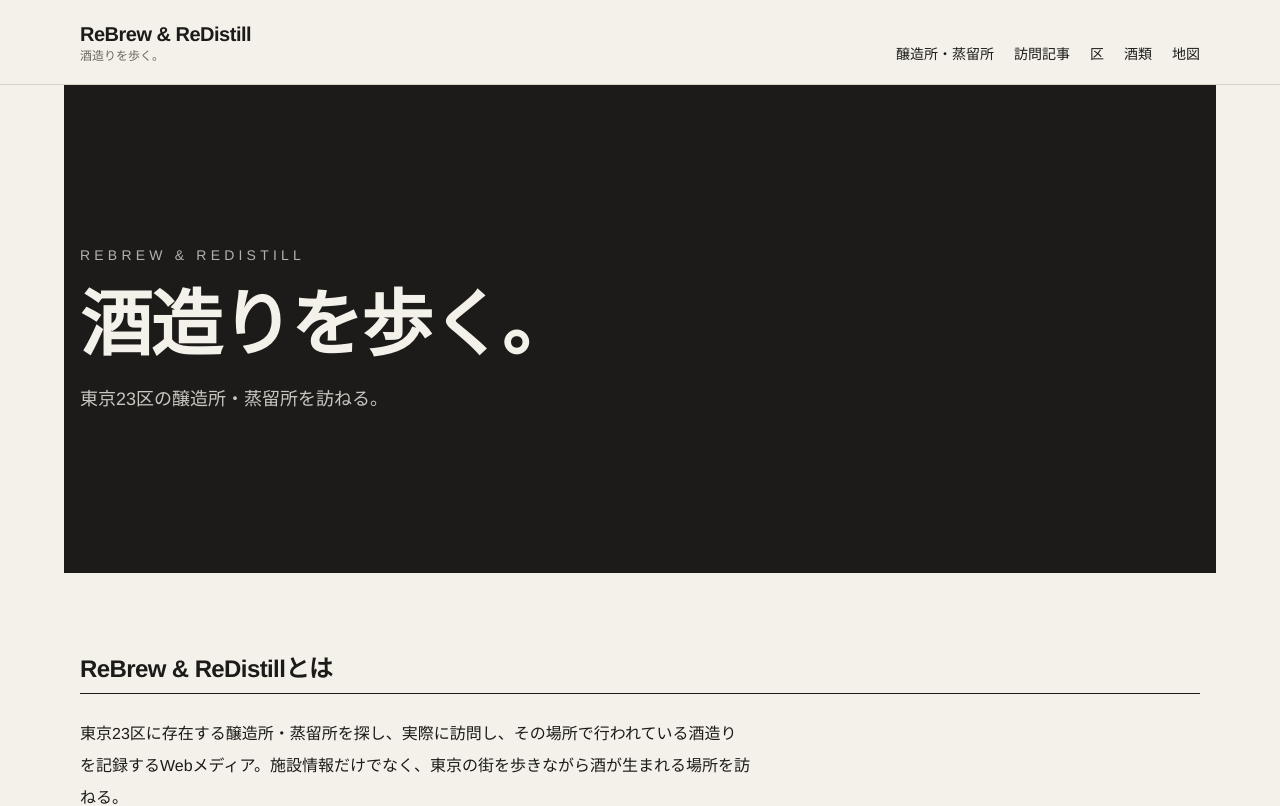
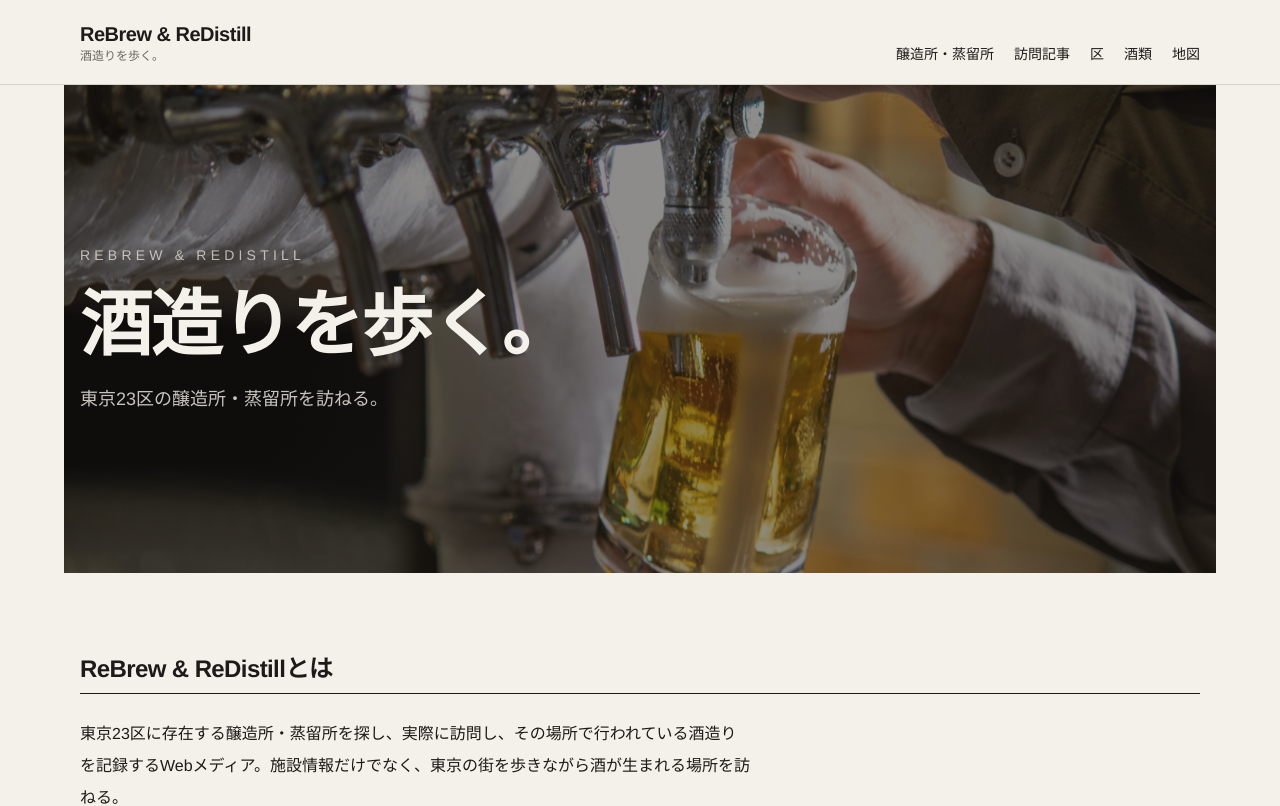
Before and after one commit to reload-co-jp/rebrew-redistill, a Next.js app: page / in a window 1280 px wide. Shown: the top 806 px of the page. Built offline with nearby package versions, Linux system fonts and the light colour scheme; no server answers.

Commit message:
Modfiy hero

```diff
--- a/app/page.tsx
+++ b/app/page.tsx
@@ -27,8 +27,13 @@
           description: SUBCOPY,
         }}
       />
-      <section className="-mx-4 -mt-10 bg-ink px-4 py-28 text-paper sm:py-40">
-        <div className="mx-auto max-w-6xl">
+      <section className="relative -mx-4 -mt-10 overflow-hidden bg-ink px-4 py-28 text-paper sm:py-40">
+        <img
+          src="/images/hero.jpg"
+          alt=""
+          className="absolute inset-0 h-full w-full object-cover opacity-50"
+        />
+        <div className="relative mx-auto max-w-6xl">
           <p className="text-sm tracking-[0.3em] uppercase opacity-70">
             {SITE_NAME}
           </p>
```
Also changed, not shown: public/images/hero.jpg (added).
